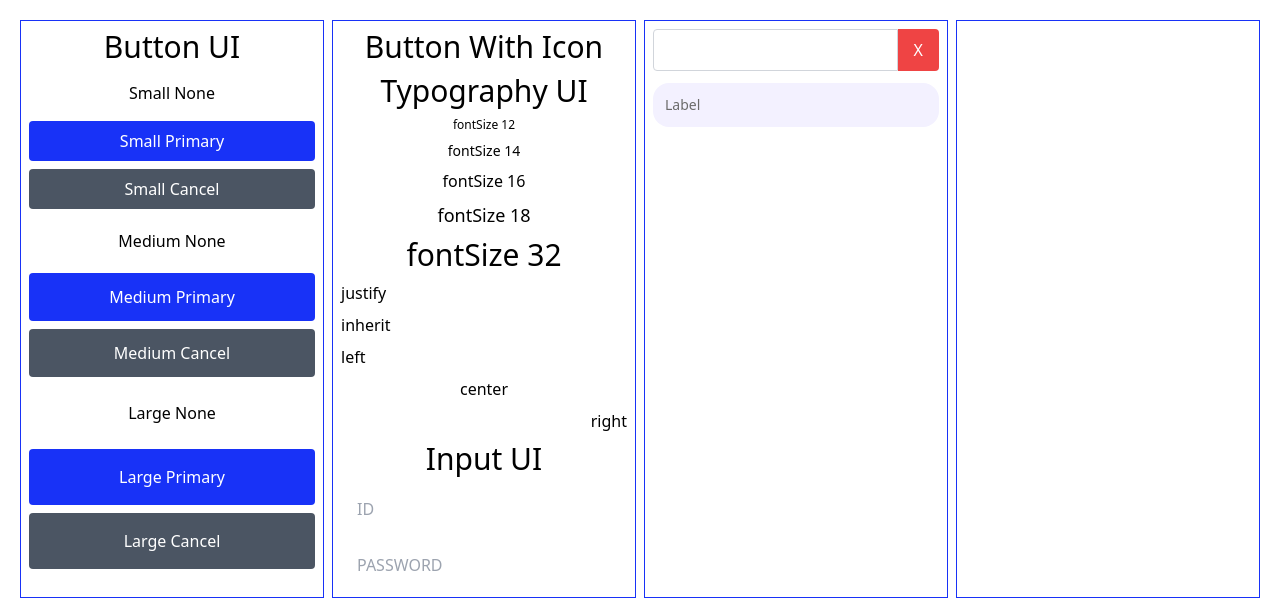
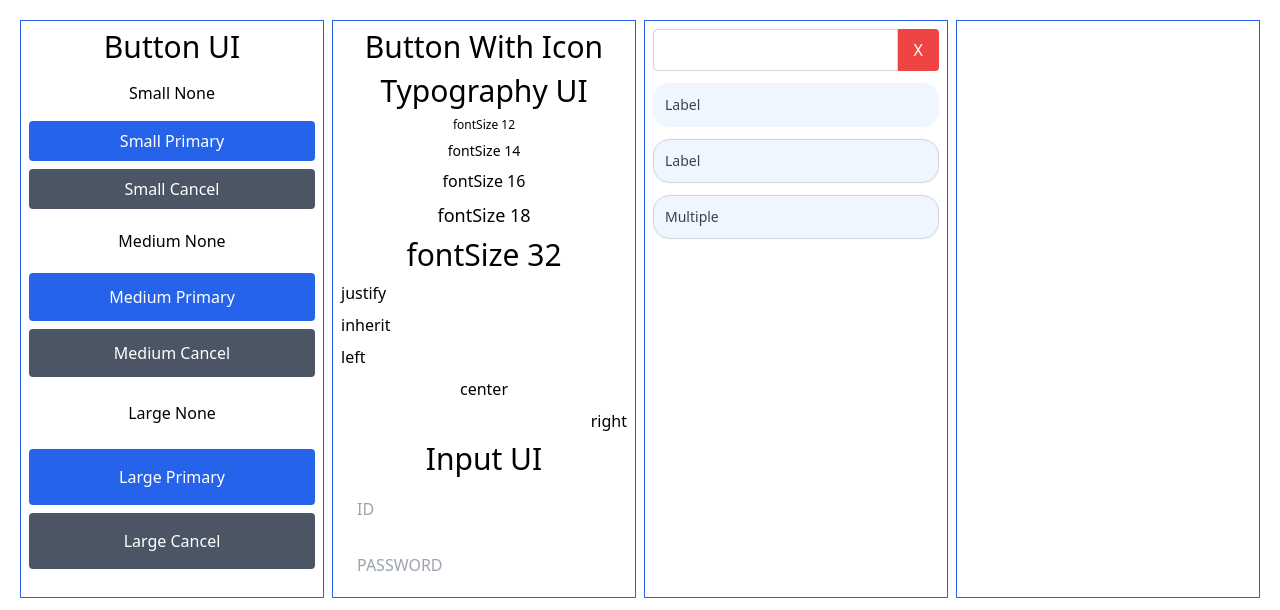
Before and after one commit to ainochi-kor/my-tailwind-template, a Next.js app: page / in a window 1280 px wide. Shown: the top 610 px of the page. Built offline with nearby package versions, Linux system fonts and the light colour scheme.

Commit message:
color 수정 및 Selector를 추가하고 Multiple 기능 추가

```diff
--- a/pages/index.tsx
+++ b/pages/index.tsx
@@ -1,6 +1,7 @@
 import Autocomplete from "@/components/Autocomplete";
 import Button from "@/components/Button";
 import Input from "@/components/Input";
+import SelectBox from "@/components/SelectBox";
 import TextField from "@/components/TextField";
 import Typography from "@/components/Typography";
 import { NextPage } from "next";
@@ -9,12 +10,23 @@ import { useState } from "react";
 import { test_autocomplete_item } from "src/data/test";
 
 export const TEST_AREA = "w-1/4 space-y-2 border-blue-600 border p-2";
+const exam_select = ["a", "b"];
 
 const TestPage: NextPage = () => {
   const [autoCompleteInput, setAutoCompleteInput] = useState("");
+  const [selectValue, setSelectValue] = useState<string | string[]>();
+  const [selectMultiValue, setSelectMultiValue] = useState<string | string[]>();
 
   const updateAutoCompleteInput = (newValue: string) => {
     setAutoCompleteInput(newValue);
+  };
+
+  const changeSelectBox = (option: string | string[]) => {
+    setSelectValue(option);
+  };
+
+  const changeMultiSelectBox = (option: string | string[]) => {
+    setSelectMultiValue(option);
   };
 
   return (
@@ -103,6 +115,19 @@ const TestPage: NextPage = () => {
           updateInputValue={updateAutoCompleteInput}
         />
         <TextField label="Label" />
+        <SelectBox
+          label="Label"
+          onChange={changeSelectBox}
+          options={exam_select}
+          value={selectValue}
+        />
+        <SelectBox
+          label="Multiple"
+          onChange={changeMultiSelectBox}
+          options={exam_select}
+          value={selectMultiValue}
+          multiple
+        />
       </div>
       <div className={`${TEST_AREA} space-y-2`}></div>
     </main>
--- a/src/components/Autocomplete/DropDown.tsx
+++ /dev/null
@@ -1,26 +0,0 @@
-import { MouseEvent } from "react";
-
-interface P {
-  open: boolean;
-  options: string[];
-  handleComboBox: (selectedItem: string, e: MouseEvent) => void;
-}
-
-const DropDown: React.FC<P> = ({ open, options, handleComboBox }) => {
-  return (
-    <div className={`${open ? "block" : "hidden"}`}>
-      {options.map((option, index) => {
-        return (
-          <li
-            key={`${index}_${option}`}
-            onClick={(e) => handleComboBox(option, e)}
-          >
-            {option}
-          </li>
-        );
-      })}
-    </div>
-  );
-};
-
-export default DropDown;
--- a/src/components/Autocomplete/index.tsx
+++ b/src/components/Autocomplete/index.tsx
@@ -17,6 +17,12 @@ const Autocomplete: React.FC<AutocompleteProps> = ({
 
   const handleFocusIn = () => {
     setOpen(true);
+  };
+
+  const handleBlur = (e: React.FocusEvent) => {
+    if (!divRef.current?.contains(e.relatedTarget as Node)) {
+      setOpen(false);
+    }
   };
 
   const handleInputChange = (e: React.ChangeEvent<HTMLInputElement>) => {
@@ -43,12 +49,6 @@ const Autocomplete: React.FC<AutocompleteProps> = ({
       );
     }
   }, [inputValue]);
-
-  const handleBlur = (e: React.FocusEvent) => {
-    if (!divRef.current?.contains(e.relatedTarget as Node)) {
-      setOpen(false);
-    }
-  };
 
   return (
     <div ref={divRef} onBlur={handleBlur} className="relative">
--- /dev/null
+++ b/src/components/SelectBox/index.tsx
@@ -0,0 +1,150 @@
+import Image from "next/image";
+import React, { useState, useRef } from "react";
+
+interface P {
+  label: string;
+  options: string[];
+  onChange: (option: string | string[]) => void;
+  multiple?: boolean;
+  value?: string | string[];
+}
+
+const getSelectValueText = (value?: string | string[]) => {
+  if (Array.isArray(value)) {
+    let text = "";
+    const length = value.length;
+    value.forEach((property, idx) => {
+      text += property;
+      if (idx !== length - 1) {
+        text += ", ";
+      }
+    });
+    return text;
+  } else {
+    return value;
+  }
+};
+
+const getCheckOfSelectedValue = (
+  multiple: boolean,
+  option: string,
+  value?: string | string[]
+) => {
+  if (multiple) {
+    return value?.includes(option);
+  } else {
+    return value === option;
+  }
+};
+
+const SelectBox: React.FC<P> = ({
+  label,
+  options,
+  onChange,
+  value,
+  multiple = false,
+}) => {
+  const [open, setOpen] = useState(false);
+  const selectRef = useRef<HTMLDivElement>(null);
+
+  const handleFocusIn = () => {
+    setOpen(true);
+  };
+
+  const handleBlur = (e: React.FocusEvent) => {
+    if (!selectRef.current?.contains(e.relatedTarget as Node)) {
+      setOpen(false);
+    }
+  };
+
+  const handleSelect = (option: string) => {
+    onChange(option);
+    setOpen(false);
+  };
+
+  const handleMultipleSelect = (option: string) => {
+    const values = value as string[] | undefined;
+    if (values) {
+      if (values.includes(option)) {
+        onChange(values.filter((value) => value !== option));
+      } else {
+        onChange([...values, option]);
+      }
+    } else {
+      onChange([option]);
+    }
+  };
+
+  return (
+    <div
+      ref={selectRef}
+      onBlur={handleBlur}
+      className="relative w-full"
+      tabIndex={0}
+    >
+      <div
+        className={`
+        flex items-center w-full h-11 px-3 py-2 justify-between
+        cursor-pointer border border-gray-300 rounded-2xl
+        ${
+          open || (value && value?.length > 0)
+            ? "bg-white border-blue-500"
+            : "bg-blue-50"
+        }
+
+        `}
+        onClick={() => setOpen(!open)}
+        onFocus={handleFocusIn}
+      >
+        <span>{getSelectValueText(value)}</span>
+      </div>
+      {open && (
+        <ul className="absolute w-full py-2 bg-white border border-gray-100 rounded z-10">
+          {options.map((option, index) => (
+            <li
+              key={index}
+              className={`px-4 py-1 h-11 flex items-center  cursor-pointer hover:bg-gray-100
+                ${!multiple && "justify-between"}
+                ${
+                  getCheckOfSelectedValue(multiple, option, value) &&
+                  "bg-sky-50"
+                }
+              `}
+              onClick={() =>
+                multiple ? handleMultipleSelect(option) : handleSelect(option)
+              }
+            >
+              {multiple && (
+                <div
+                  className={`
+                  w-5 h-5
+                  flex justify-center items-center
+                  rounded mr-2
+                  ${
+                    getCheckOfSelectedValue(multiple, option, value)
+                      ? "bg-blue-500"
+                      : "border border-blue-500"
+                  }
+
+                `}
+                ></div>
+              )}
+              {option}
+            </li>
+          ))}
+        </ul>
+      )}
+      <label
+        className={`absolute left-3 text-gray-700 ${
+          open || (value && value?.length > 0)
+            ? "text-micro text-blue-500 -top-10px bg-white px-1 rounded-sm"
+            : "text-small top-1/4"
+        } transition-all duration-200`}
+      >
+        {label}
+      </label>
+    </div>
+  );
+};
+
+export default SelectBox;
--- a/src/components/TextField/index.tsx
+++ b/src/components/TextField/index.tsx
@@ -15,17 +15,17 @@ const TextField: React.FC<P> = ({ label, type = "text", ...props }) => {
         type={type}
         className={`h-11 block w-full px-3 py-2
         placeholder-gray-500 rounded-2xl focus:outline-none focus:ring-1
-        focus:ring-primary focus:border-primary ${focus ? "" : "bg-blue-50"}`}
+        focus:ring-blue-500 focus:border-blue-500 ${focus ? "" : "bg-blue-50"}`}
         onFocus={() => setFocus(true)}
         onBlur={() => setFocus(false)}
       />
       <label
         htmlFor={props.id}
-        className={`absolute left-3 text-grey-700 ${
+        className={`absolute left-3 text-gray-700 ${
           focus || props.value
-            ? "text-micro top-m-1 bg-white px-1 rounded-sm"
+            ? "text-micro -top-10px bg-white px-1 rounded-sm"
             : "text-small top-1/4"
-        } ${focus ? "text-primary" : ""}  transition-all duration-200`}
+        } ${focus ? "text-blue-500" : ""}  transition-all duration-200`}
       >
         {label}
       </label>
--- a/src/components/Typography/index.tsx
+++ b/src/components/Typography/index.tsx
@@ -10,7 +10,7 @@ interface P extends PropsWithChildren, TypographyProps {
 
 const getTypographyTheme = (theme?: TypographyTheme) => {
   if (theme === "primary") {
-    return "text-primary";
+    return "text-blue-500";
   }
   return DEFAULT_TEXT_COLOR;
 };
--- a/tailwind.config.js
+++ b/tailwind.config.js
@@ -7,41 +7,10 @@ module.exports = {
   theme: {
     extend: {
       inset: {
-        'm-1': "-10px"
+        '10px': "10px"
       },
       colors: {
-        'primary': '#5537f7',
-        'primary-light': '#775ff8',
-        'primary-dark': '#3b26ac',
-        'Systemred': '#eb2140',
-        'Systemred-light': '#ef4d66',
-        'Systemred-dark': '#a4172c',
-        'Systempink': '#e82596',
-        'Systempink-light': '#ec50ab',
-        'Systempink-dark': '#3b26ac',
-        'SystemlightBlue': '#2953de',
-        'SystemlightBlue-light': '#5375e4',
-        'SystemlightBlue-dark': '#1c3a9b',
-        'blue-50': '#F3F1FF',
-        'blue-100': '#E3DEFD',
-        'blue-200': '#A494FA',
-        'blue-300': '#856FFA',
-        'blue-400': '#755CF9',
-        'blue-500': '#5537F7',
-        'blue-600': '#1832F7',
-        'blue-700': '#0820DA',
-        'blue-800': '#190874',
-        'blue-900': '#120367',
-        'grey-50': '#F3F3F3',
-        'grey-100': '#E4E4E4',
-        'grey-200': '#D1D1D1',
-        'grey-300': '#CECECE',
-        'grey-400': '#AAAAAA',
-        'grey-500': '#969696',
-        'grey-600': '#808080',
-        'grey-700': '#6B6B6B',
-        'grey-800': '#4B4B4B',
-        'grey-900': '#303030',
+
       },
       fontSize: {
         'micro': "12px",
```
